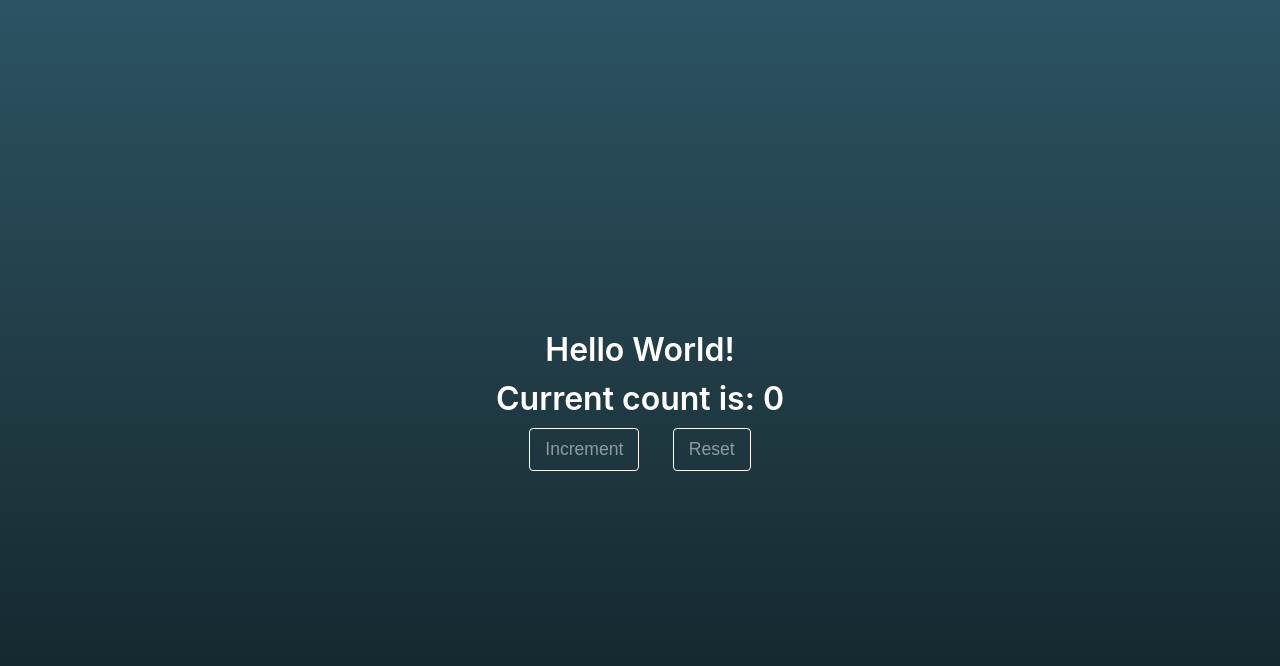
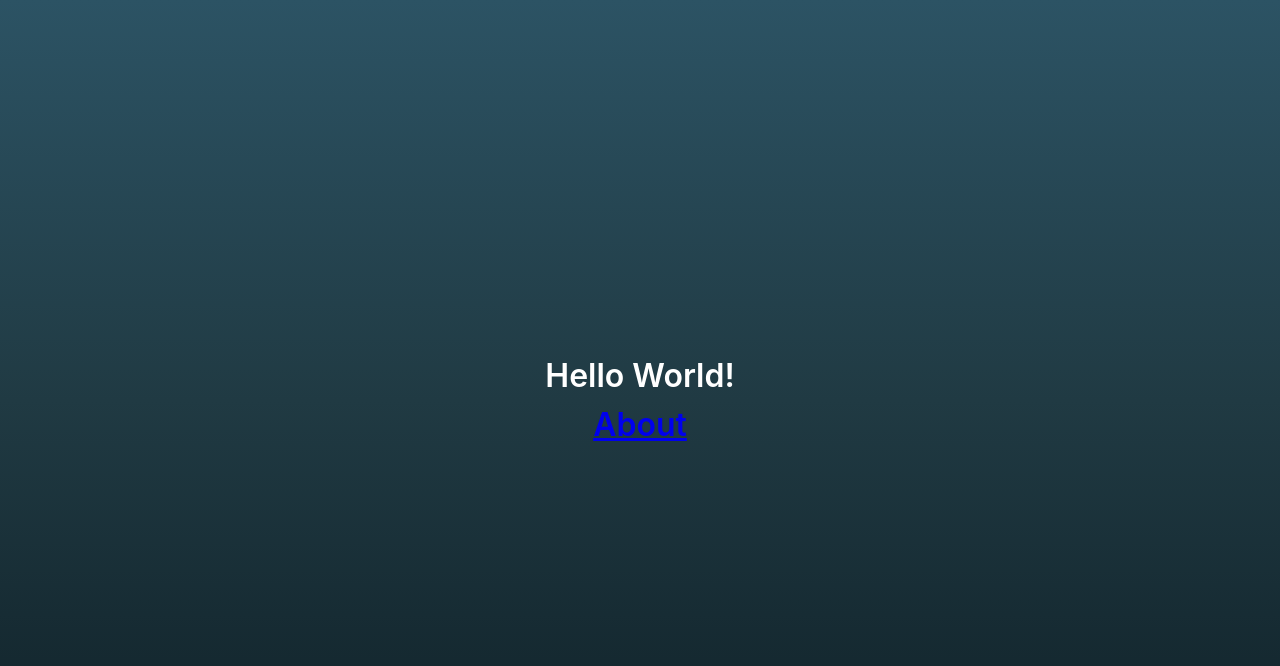
Before and after one commit to aiomonitors/static-site-example, a Next.js app: page / in a window 1280 px wide. Shown: the top 666 px of the page. Built offline with nearby package versions, Linux system fonts and the light colour scheme.

Commit message:
Update home page for link testing

```diff
--- a/src/pages/index.tsx
+++ b/src/pages/index.tsx
@@ -2,6 +2,7 @@ import React, {useState} from 'react';
 import styled from
 	'styled-components';
 import {Counter} from '../components/Counter/Counter';
+import Link from 'next/link';
 
 const IndexPage = () => {
 	const [counter, setCount] = useState(0);
@@ -9,7 +10,9 @@ const IndexPage = () => {
 	return (
 		<IndexPageWrapper>
 			<span>Hello World!</span>
-			<Counter initialValue={0} />
+			<Link href="/about">
+        About
+			</Link>
 		</IndexPageWrapper>
 	);
 };
```
